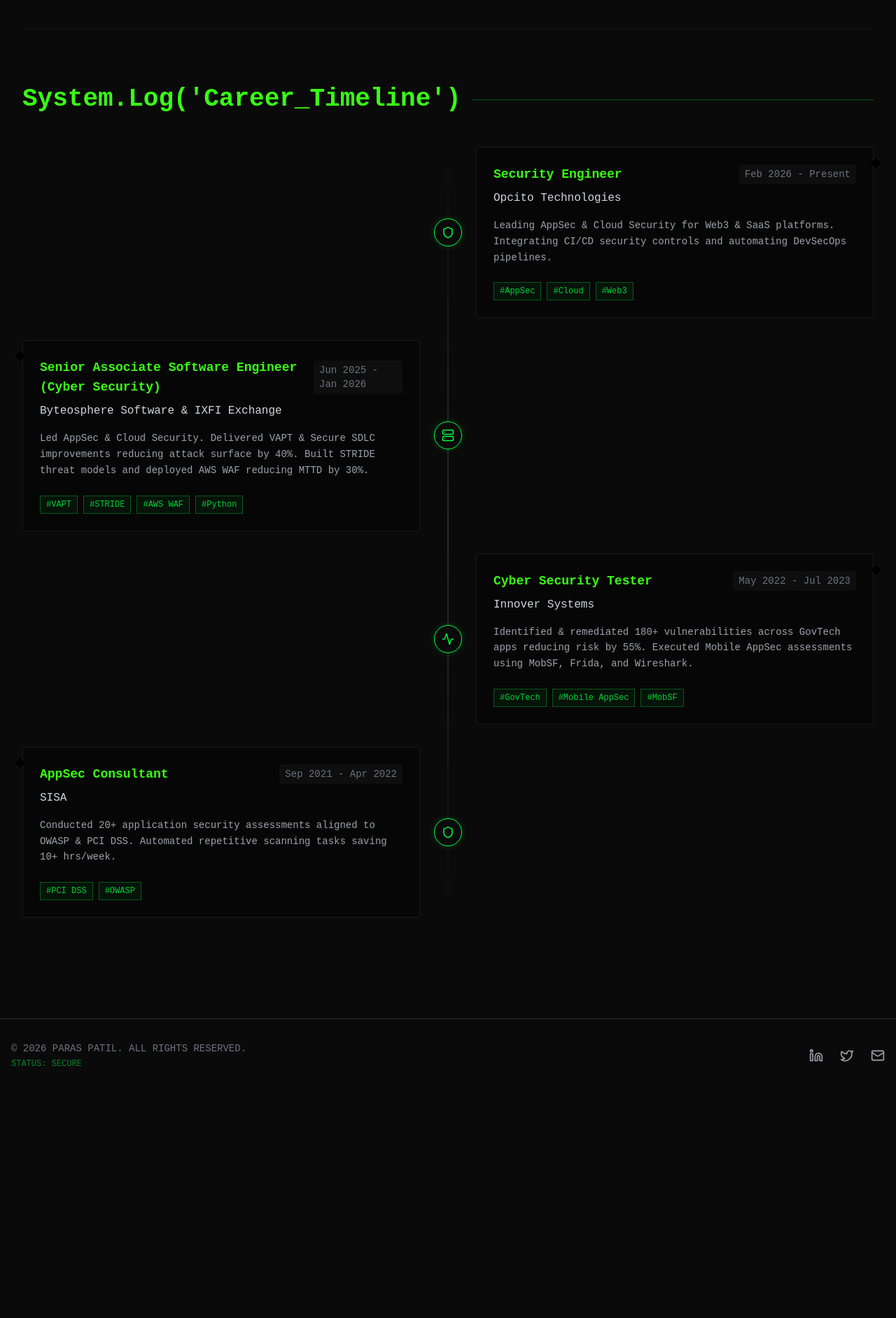
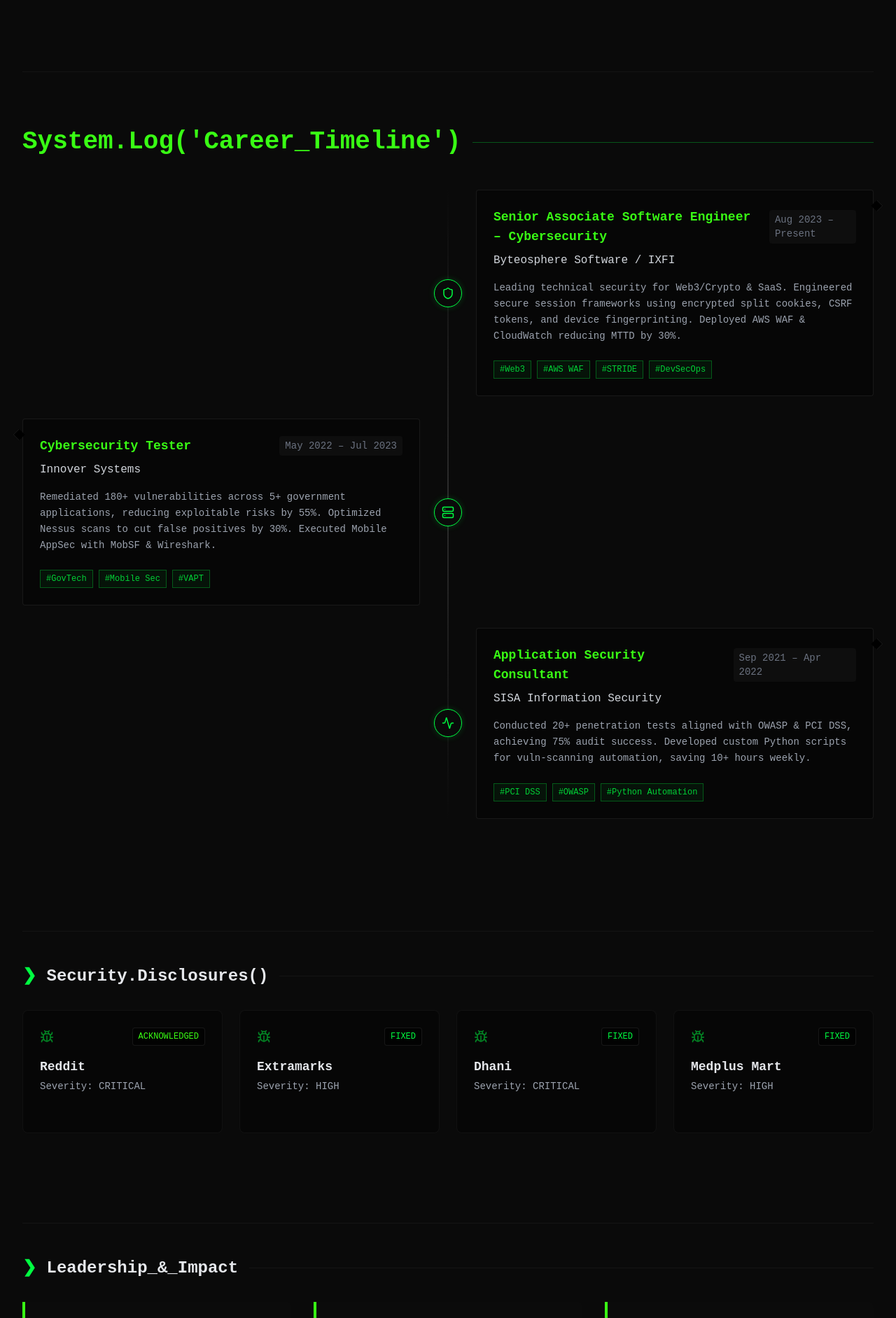
Before and after one commit to pentestparas/Portfolio-Website, a React (Vite) app: page /about in a window 1280 px wide. Shown: the part 880-2763 px from the top of the page at 70% size. Before the commit the page ends 2440 px from the top, so only its background shows below. Built offline with nearby package versions, Linux system fonts and the light colour scheme.

Commit message:
feat: comprehensive resume update with security disclosures, leadership, and education sections

```diff
--- /dev/null
+++ b/src/components/features/EducationSection.jsx
@@ -0,0 +1,53 @@
+import { motion } from 'framer-motion';
+import { PORTFOLIO_DATA } from '../../constants/portfolioData';
+import { GraduationCap, Calendar, MapPin } from 'lucide-react';
+
+export default function EducationSection() {
+  const { education } = PORTFOLIO_DATA;
+
+  return (
+    <section className="py-12 border-t border-cyber-gray/30">
+      <div className="flex items-center gap-4 mb-8">
+        <h2 className="text-2xl font-bold font-mono text-gray-200">
+          <span className="text-cyber-green">❯</span> Academic_Records
+        </h2>
+        <div className="h-[1px] bg-cyber-gray/30 flex-grow"></div>
+      </div>
+
+      <div className="space-y-6">
+        {education.map((edu, index) => (
+          <motion.div
+            key={index}
+            initial={{ opacity: 0, y: 10 }}
+            whileInView={{ opacity: 1, y: 0 }}
+            viewport={{ once: true }}
+            transition={{ delay: index * 0.1 }}
+            className="bg-black/30 border border-cyber-gray/20 p-6 rounded-lg group hover:border-cyber-accent/30 transition-colors"
+          >
+            <div className="flex flex-col md:flex-row md:justify-between md:items-start gap-4">
+              <div>
+                <div className="flex items-center gap-2 mb-1">
+                  <GraduationCap className="text-cyber-accent" size={20} />
+                  <h3 className="text-xl font-bold text-gray-200">{edu.school}</h3>
+                </div>
+                <p className="text-cyber-green font-mono text-sm">{edu.degree}</p>
+              </div>
+              <div className="flex flex-col items-start md:items-end gap-1">
+                <div className="flex items-center gap-2 text-gray-400 text-sm">
+                  <Calendar size={14} />
+                  <span>{edu.date}</span>
+                </div>
+                {index === 1 || index === 2 ? (
+                  <div className="flex items-center gap-2 text-gray-500 text-xs">
+                    <MapPin size={12} />
+                    <span>Pune, India</span>
+                  </div>
+                ) : null}
+              </div>
+            </div>
+          </motion.div>
+        ))}
+      </div>
+    </section>
+  );
+}
--- /dev/null
+++ b/src/components/features/LeadershipImpact.jsx
@@ -0,0 +1,40 @@
+import { motion } from 'framer-motion';
+import { PORTFOLIO_DATA } from '../../constants/portfolioData';
+import { Trophy, Presentation, FileText } from 'lucide-react';
+
+export default function LeadershipImpact() {
+  const { leadership } = PORTFOLIO_DATA;
+
+  const icons = [<Presentation size={24} />, <Trophy size={24} />, <FileText size={24} />];
+
+  return (
+    <section className="py-12 border-t border-cyber-gray/30">
+      <div className="flex items-center gap-4 mb-8">
+        <h2 className="text-2xl font-bold font-mono text-gray-200">
+          <span className="text-cyber-green">❯</span> Leadership_&_Impact
+        </h2>
+        <div className="h-[1px] bg-cyber-gray/30 flex-grow"></div>
+      </div>
+
+      <div className="grid grid-cols-1 md:grid-cols-3 gap-8">
+        {leadership.map((item, index) => (
+          <motion.div
+            key={index}
+            initial={{ opacity: 0, x: -20 }}
+            whileInView={{ opacity: 1, x: 0 }}
+            viewport={{ once: true }}
+            transition={{ delay: index * 0.2 }}
+            className="flex gap-4 p-6 bg-cyber-gray/5 border-l-4 border-cyber-accent rounded-r-lg"
+          >
+            <div className="text-cyber-accent shrink-0">
+              {icons[index % icons.length]}
+            </div>
+            <p className="text-gray-300 leading-relaxed font-mono text-sm leading-6">
+              {item}
+            </p>
+          </motion.div>
+        ))}
+      </div>
+    </section>
+  );
+}
--- /dev/null
+++ b/src/components/features/SecurityDisclosures.jsx
@@ -0,0 +1,57 @@
+import { motion } from 'framer-motion';
+import { PORTFOLIO_DATA } from '../../constants/portfolioData';
+import { Bug, ShieldCheck, Timer, ExternalLink } from 'lucide-react';
+
+export default function SecurityDisclosures() {
+  const { securityDisclosures } = PORTFOLIO_DATA;
+
+  const getStatusColor = (status) => {
+    switch(status.toLowerCase()) {
+      case 'fixed': return 'text-cyber-green';
+      case 'acknowledged': return 'text-cyber-accent';
+      default: return 'text-gray-400';
+    }
+  };
+
+  return (
+    <section className="py-12 border-t border-cyber-gray/30">
+      <div className="flex items-center gap-4 mb-8">
+        <h2 className="text-2xl font-bold font-mono text-gray-200">
+          <span className="text-cyber-green">❯</span> Security.Disclosures()
+        </h2>
+        <div className="h-[1px] bg-cyber-gray/30 flex-grow"></div>
+      </div>
+
+      <div className="grid grid-cols-1 md:grid-cols-2 lg:grid-cols-4 gap-6">
+        {securityDisclosures.map((disc, index) => (
+          <motion.div
+            key={index}
+            initial={{ opacity: 0, y: 20 }}
+            whileInView={{ opacity: 1, y: 0 }}
+            viewport={{ once: true }}
+            transition={{ delay: index * 0.1 }}
+            className="group relative p-6 bg-black/40 border border-cyber-gray/30 rounded-lg hover:border-cyber-green/50 transition-all duration-300 overflow-hidden"
+          >
+            {/* Background Glitch Effect */}
+            <div className="absolute inset-0 bg-cyber-green/5 opacity-0 group-hover:opacity-100 transition-opacity pointer-events-none" />
+
+            <div className="flex items-center justify-between mb-4">
+              <Bug className="text-cyber-green opacity-50 group-hover:opacity-100 transition-opacity" size={20} />
+              <span className={`text-xs font-mono px-2 py-1 rounded bg-black/60 border border-cyber-gray/50 ${getStatusColor(disc.status)}`}>
+                {disc.status.toUpperCase()}
+              </span>
+            </div>
+
+            <h3 className="text-lg font-bold text-gray-200 mb-1">{disc.platform}</h3>
+            <p className="text-sm text-gray-400 font-mono mb-4">Severity: {disc.severity.toUpperCase()}</p>
+
+            <div className="flex items-center gap-2 text-xs text-cyber-accent opacity-0 group-hover:opacity-100 transition-all transform translate-y-2 group-hover:translate-y-0 cursor-pointer">
+              <span>VIEW_ADVISORY</span>
+              <ExternalLink size={12} />
+            </div>
+          </motion.div>
+        ))}
+      </div>
+    </section>
+  );
+}
--- a/src/constants/portfolioData.js
+++ b/src/constants/portfolioData.js
@@ -6,55 +6,64 @@
     greeting: "INITIATING CONNECTION...",
     name: "Paras Patil",
     titles: [
-      "Security Engineer",
+      "Cybersecurity Engineer (4.5+ Years XP)",
       "Web3 & Blockchain Security",
-      "AppSec & DevSecOps",
-      "Bug Hunter & CEH"
+      "AppSec & DevSecOps Lead",
+      "Threat Modeler & Bug Hunter"
     ],
-    description: "Security Engineer with experience in delivering Application Security, Cloud Security, DevSecOps, and Penetration Testing initiatives across SaaS, FinTech, and Web3 environments. Always learning, building, and contributing to the security community.",
+    description: "Cybersecurity Engineer with strong expertise in Application Security, Cloud Security, DevSecOps, and Penetration Testing across SaaS, FinTech, and Web3 environments. Reducing risk through VAPT, secure design reviews, and automated security scaling.",
   },
 
   about: {
-    title: "System.Info('About_Me')",
+    title: "System.Info('Professional_Profile')",
     content: [
-      "I am a passionate Security Engineer skilled in automating CI/CD security gates, building secure SDLC processes, conducting VAPT, and supporting compliance frameworks including PCI-DSS, ISO 27001, GDPR, and NIST.",
-      "My hands-on experience spans across SAST, DAST, SCA, SBOM, API Security, Mobile Security, Cloud (AWS), and Threat Modeling (STRIDE, ASVS). I have delivered measurable outcomes including reducing the attack surface by 40%, improving patch compliance by 56%, and decreasing MTTD by 30% through cloud-based telemetry.",
-      "My core philosophy: You cannot defend what you do not understand. I am deeply interested in Web3 security, containerized workloads, and security governance for distributed systems."
+      "Cybersecurity Engineer with 4.5 years of experience expertise in Application Security, Cloud Security, DevSecOps, and Penetration Testing. Proven success in reducing risk through VAPT, threat modeling, secure SDLC, CI/CD security automation, and compliance with OWASP, NIST, ISO 27001, PCI-DSS & GDPR.",
+      "Adept at cross-functional collaboration, secure design reviews, and scaling security programs for hyper-growth organizations. I have delivered measurable outcomes including reducing the attack surface by 40%, boosting internal security awareness by 30%, and improving remediation turnaround by 40%.",
+      "My methodology integrates STRIDE-based threat modeling with automated CI/CD gates, ensuring security is a first-class citizen in the development lifecycle."
     ],
     stats: [
-      { label: "Vulnerabilities Found", value: "180+" },
-      { label: "Attack Surface Reduced", value: "40%" },
-      { label: "Compliance Focus", value: "ISO 27001, PCI-DSS" }
+      { label: "Vulnerabilities Identified", value: "250+" },
+      { label: "Risk Reduction", value: "55%" },
+      { label: "Security Workshops", value: "10+" },
+      { label: "Audit Success", value: "100%" }
     ]
   },
 
   skills: {
     categories: [
       {
-        title: "Application Security",
+        title: "Security Domains",
         items: [
-          { name: "Web3 & Blockchain Security", level: 90 },
-          { name: "SAST / DAST / SCA", level: 95 },
-          { name: "API & Mobile Security", level: 85 },
-          { name: "Code Review", level: 90 }
+          { name: "AppSec & API Security", level: 95 },
+          { name: "Web3 & Blockchain", level: 90 },
+          { name: "Mobile (Android/iOS)", level: 85 },
+          { name: "Cloud (AWS/GCP)", level: 90 },
+          { name: "Threat Modeling (STRIDE)", level: 95 }
         ]
       },
       {
-        title: "Cloud & DevSecOps",
+        title: "Pentest & Tooling",
         items: [
-          { name: "AWS WAF & CloudWatch", level: 85 },
-          { name: "CI/CD Security Gates", level: 90 },
-          { name: "Threat Modeling (STRIDE, ASVS)", level: 80 },
-          { name: "Containerized Workloads", level: 75 }
+          { name: "Burp Suite / ZAP", level: 95 },
+          { name: "Nessus / Acunetix", level: 90 },
+          { name: "Metasploit / SQLMap", level: 85 },
+          { name: "MobSF / Frida / Wireshark", level: 85 }
         ]
       },
       {
-        title: "Compliance & Auditing",
+        title: "DevSecOps & Automation",
         items: [
-          { name: "ISO 27001", level: 85 },
-          { name: "PCI-DSS", level: 80 },
-          { name: "GDPR & NIST", level: 80 },
-          { name: "Vulnerability Management", level: 95 }
+          { name: "SAST / DAST / IAST / SCA", level: 95 },
+          { name: "CI/CD Security Gates", level: 90 },
+          { name: "Python / JS / Bash", level: 85 }
+        ]
+      },
+      {
+        title: "Frameworks & Governance",
+        items: [
+          { name: "OWASP Top 10 / ASVS", level: 95 },
+          { name: "ISO 27001 / PCI-DSS", level: 90 },
+          { name: "GDPR / NIST CSF", level: 85 }
         ]
       }
     ]
@@ -65,32 +74,40 @@
       id: 1,
       name: "Certified Ethical Hacker (CEH v13)",
       issuer: "EC-Council",
-      date: "Active",
+      date: "2024",
       icon: "ShieldAlert",
       link: "#"
     },
     {
       id: 2,
-      name: "Certified AppSec Practitioner",
-      issuer: "SecOps",
-      date: "Active",
+      name: "Certified AppSec Practitioner (CAP)",
+      issuer: "The SecOps Group",
+      date: "2023",
       icon: "ShieldCheck",
       link: "#"
     },
     {
       id: 3,
-      name: "MKCL Certified IT Hardware Support",
-      issuer: "MKCL",
-      date: "Active",
-      icon: "Database",
+      name: "Cyber Warrior (Penetration Testing)",
+      issuer: "HackingFlix",
+      date: "2023",
+      icon: "Sword",
       link: "#"
     },
     {
       id: 4,
-      name: "Executive Postgrad: Cyber Security & Ethical Hacking",
-      issuer: "IIT Roorkee",
-      date: "2023 - 2024",
-      icon: "Terminal",
+      name: "ISO/IEC 27001 & ISO 9001 Associate",
+      issuer: "ISO",
+      date: "2022",
+      icon: "FileShield",
+      link: "#"
+    },
+    {
+      id: 5,
+      name: "Fortinet NSE1 & Cisco Networking Labs",
+      issuer: "Fortinet/Cisco",
+      date: "2022",
+      icon: "Network",
       link: "#"
     }
   ],
@@ -98,85 +115,96 @@
   experience: [
     {
       id: 1,
-      title: "Security Engineer",
-      company: "Opcito Technologies",
-      date: "Feb 2026 - Present",
-      description: "Leading AppSec & Cloud Security for Web3 & SaaS platforms. Integrating CI/CD security controls and automating DevSecOps pipelines.",
-      tags: ["AppSec", "Cloud", "Web3"]
+      title: "Senior Associate Software Engineer – Cybersecurity",
+      company: "Byteosphere Software / IXFI",
+      date: "Aug 2023 – Present",
+      description: "Leading technical security for Web3/Crypto & SaaS. Engineered secure session frameworks using encrypted split cookies, CSRF tokens, and device fingerprinting. Deployed AWS WAF & CloudWatch reducing MTTD by 30%.",
+      tags: ["Web3", "AWS WAF", "STRIDE", "DevSecOps"]
     },
     {
       id: 2,
-      title: "Senior Associate Software Engineer (Cyber Security)",
-      company: "Byteosphere Software & IXFI Exchange",
-      date: "Jun 2025 - Jan 2026",
-      description: "Led AppSec & Cloud Security. Delivered VAPT & Secure SDLC improvements reducing attack surface by 40%. Built STRIDE threat models and deployed AWS WAF reducing MTTD by 30%.",
-      tags: ["VAPT", "STRIDE", "AWS WAF", "Python"]
+      title: "Cybersecurity Tester",
+      company: "Innover Systems",
+      date: "May 2022 – Jul 2023",
+      description: "Remediated 180+ vulnerabilities across 5+ government applications, reducing exploitable risks by 55%. Optimized Nessus scans to cut false positives by 30%. Executed Mobile AppSec with MobSF & Wireshark.",
+      tags: ["GovTech", "Mobile Sec", "VAPT"]
     },
     {
       id: 3,
-      title: "Cyber Security Tester",
-      company: "Innover Systems",
-      date: "May 2022 - Jul 2023",
-      description: "Identified & remediated 180+ vulnerabilities across GovTech apps reducing risk by 55%. Executed Mobile AppSec assessments using MobSF, Frida, and Wireshark.",
-      tags: ["GovTech", "Mobile AppSec", "MobSF"]
+      title: "Application Security Consultant",
+      company: "SISA Information Security",
+      date: "Sep 2021 – Apr 2022",
+      description: "Conducted 20+ penetration tests aligned with OWASP & PCI DSS, achieving 75% audit success. Developed custom Python scripts for vuln-scanning automation, saving 10+ hours weekly.",
+      tags: ["PCI DSS", "OWASP", "Python Automation"]
+    }
+  ],
+
+  securityDisclosures: [
+    { platform: "Reddit", severity: "Critical", status: "Acknowledged" },
+    { platform: "Extramarks", severity: "High", status: "Fixed" },
+    { platform: "Dhani", severity: "Critical", status: "Fixed" },
+    { platform: "Medplus Mart", severity: "High", status: "Fixed" }
+  ],
+
+  leadership: [
+    "Facilitated 10+ workshops, reducing misconfigurations by 25%.",
+    "Organized monthly meetups, training 50+ members in secure coding.",
+    "Published 2 technical research papers on Fraud Detection & Encryption."
+  ],
+
+  education: [
+    {
+      school: "IIT Roorkee",
+      degree: "PG Program in Cyber Security and Ethical Hacking",
+      date: "2023 – 2025"
     },
     {
-      id: 4,
-      title: "AppSec Consultant",
-      company: "SISA",
-      date: "Sep 2021 - Apr 2022",
-      description: "Conducted 20+ application security assessments aligned to OWASP & PCI DSS. Automated repetitive scanning tasks saving 10+ hrs/week.",
-      tags: ["PCI DSS", "OWASP"]
+      school: "Alard College of Engineering, Pune",
+      degree: "Bachelor of Engineering (Computer Engineering)",
+      date: "2017 – 2021"
+    },
+    {
+      school: "MIT Polytechnic, Pune",
+      degree: "Diploma in Computer Engineering",
+      date: "2013 – 2017"
     }
   ],
 
   projects: [
     {
       id: 1,
-      title: "Active Directory Lab Setup",
-      description: "Automated deployment of an intentionally vulnerable Active Directory environment using Terraform and Ansible for studying lateral movement, Kerberoasting, and domain privilege escalation.",
-      thumbnail: "ad-lab", // Placeholders for image handling
-      category: "Infrastructure",
-      tags: ["Terraform", "Ansible", "Active Directory", "Windows Server"],
+      title: "Transaction Fraud Detection",
+      description: "Research Publication: Using Face Authentication and Invisible Virtual Keyboard for fraud prevention. Published in IJRAR 2020.",
+      category: "Research",
+      tags: ["ML", "Security", "Biometrics", "Virtual Keyboard"],
       githubUrl: "#",
       liveUrl: "#"
     },
     {
       id: 2,
-      title: "Zero-Day Exploit POC",
-      description: "Reverse engineered a legacy IoT web interface, discovering an unauthenticated Remote Code Execution (RCE) vulnerability. Developed a Python script to reliably trigger the exploit.",
-      thumbnail: "zero-day",
-      category: "Exploit Dev",
-      tags: ["Python", "Reverse Engineering", "IoT", "RCE"],
+      title: "Encrypted Communication System",
+      description: "Research Publication: Advanced Security System Using Encrypted Communication. Published in IJERCSE 2016.",
+      category: "Research",
+      tags: ["Encryption", "Cybersecurity", "Embedded"],
       githubUrl: "#",
-      liveUrl: null
+      liveUrl: "#"
     },
     {
       id: 3,
-      title: "Custom C2 Framework",
-      description: "Developed a lightweight Command and Control (C2) framework written in Go with AES encrypted HTTP beacons, evading basic Windows Defender signatures.",
-      thumbnail: "c2-framework",
-      category: "Tooling",
-      tags: ["Golang", "Malware Dev", "Cryptography"],
+      title: "Active Directory Security Lab",
+      description: "Attack & Defense lab simulating lateral movement, Kerberoasting, and domain privilege escalation.",
+      category: "Infrastructure",
+      tags: ["AD", "Pentesting", "Windows Server"],
       githubUrl: "#",
-      liveUrl: null
-    },
-    {
-      id: 4,
-      title: "HackTheBox Writeup: Obscurity",
-      description: "Detailed walkthrough for the HTB machine 'Obscurity', focusing on identifying vulnerabilities in custom Python web servers and exploiting insecure deserialization.",
-      thumbnail: "htb-writeup",
-      category: "Writeup",
-      tags: ["HTB", "Web Exploitation", "Python"],
-      githubUrl: "#",
-      liveUrl: "#" // Link to a blog post/PDF
+      liveUrl: "#"
     }
   ],
 
   contact: {
     header: "ESTABLISH SECURE CONNECTION",
-    description: "My communication channels are open for Application Security, Cloud Security, and DevSecOps roles. Use the terminal below to send an encrypted message.",
+    description: "Available for technical advisory, VAPT, or DevSecOps leadership opportunities. Pune, IN (Hybrid/Remote).",
     email: "paras615@gmail.com",
+    phone: "+91-7498188204",
     socials: {
       linkedin: "https://www.linkedin.com/in/parascyber",
       medium: "https://medium.com/@parascyber",
--- a/src/pages/About.jsx
+++ b/src/pages/About.jsx
@@ -1,11 +1,20 @@
 import AboutSection from '../components/features/AboutSection';
 import ExperienceSection from '../components/features/ExperienceSection';
+import SecurityDisclosures from '../components/features/SecurityDisclosures';
+import LeadershipImpact from '../components/features/LeadershipImpact';
+import EducationSection from '../components/features/EducationSection';
 
 export default function About() {
   return (
-    <div className="py-8 space-y-12">
+    <div className="py-8 space-y-20">
       <AboutSection />
       <ExperienceSection />
+
+      <div className="grid grid-cols-1 gap-20">
+        <SecurityDisclosures />
+        <LeadershipImpact />
+        <EducationSection />
+      </div>
     </div>
   );
 }
```
